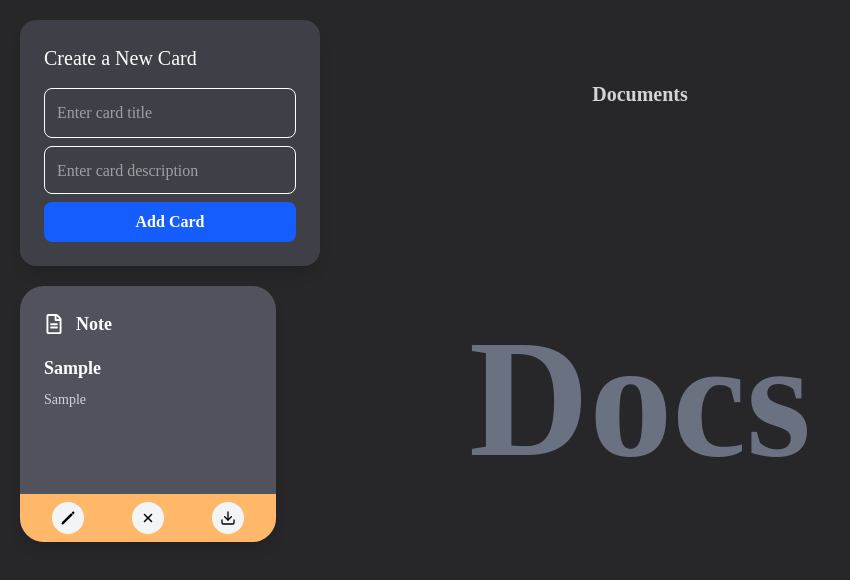
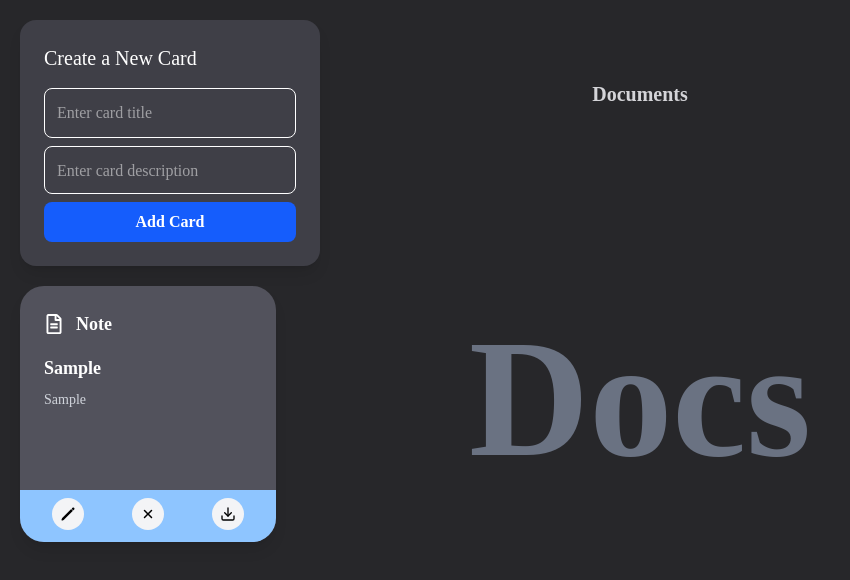
Before and after one commit to Divyansh89-dutta/doc-app-react, a React (Vite) app: page / in a window 1280 px wide. Both pictures are taken after typing "Sample", "Sample" into the empty fields and a click on the button "Add Card". Shown: the top 580 px of the page, without its empty margins (0-850 px from the left). Built offline with nearby package versions, Linux system fonts and the light colour scheme.

Commit message:
Update Cards component footer styling and button hover effect

```diff
--- a/src/components/Cards.jsx
+++ b/src/components/Cards.jsx
@@ -62,10 +62,10 @@ function Cards({ data, reference, onDelete, onEdit }) {
           <p className="text-sm text-gray-300 mt-2 font-medium">{data.desc}</p>
         </>
       )}
-      <div className="footer bg-orange-300 h-12 p-2 lg:p-2 absolute bottom-0 w-full left-0 flex justify-around px-5">
+      <div className="footer bg-blue-300 h-13 p-2 lg:p-2 absolute bottom-0 w-full left-0 flex justify-around px-5">
         {!isEditing && (
           <button
-            className="w-8 h-8 bg-gray-100 rounded-full flex items-center justify-center hover:bg-gray-300 transition"
+            className="w-8 h-8 bg-gray-100 rounded-full flex items-center justify-center hover:bg-blue-300 transition"
             onClick={handleEdit}
           >
             <IoPencil size={16} color="#000" />
```
